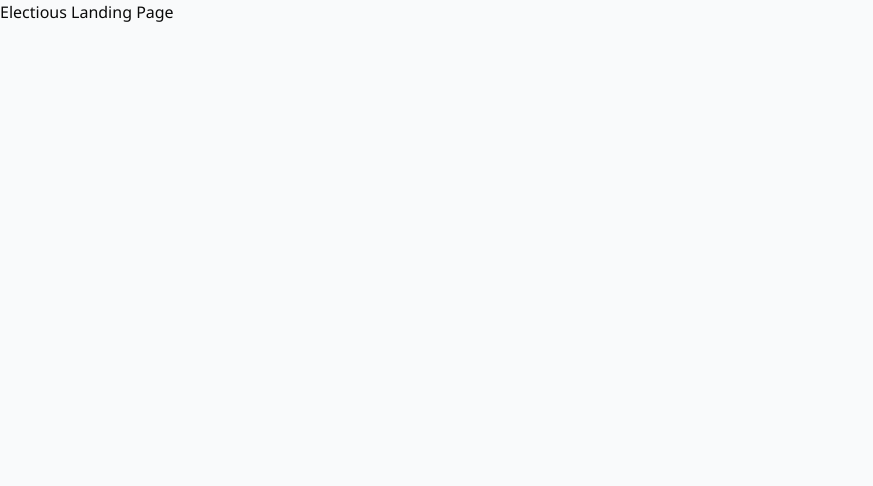
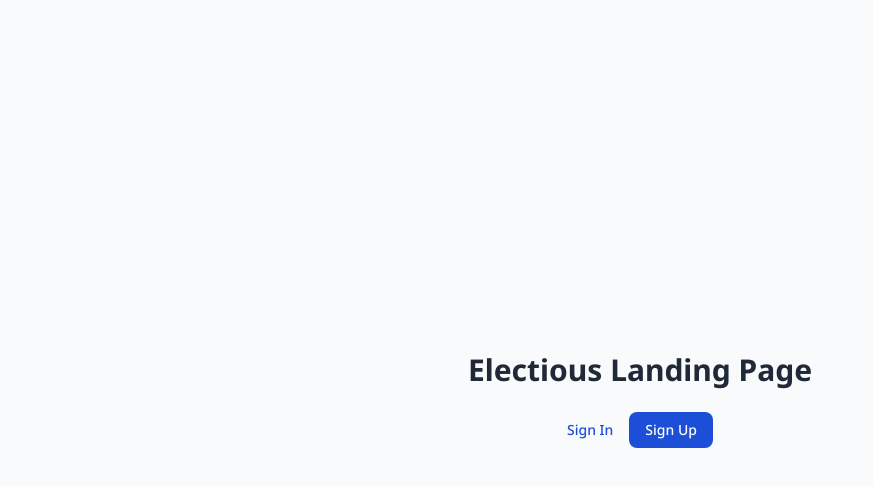
Before and after one commit to nstefan55/electius-app, a Next.js app: page /en in a window 1280 px wide. Shown: the top 486 px of the page, without its empty margins (0-873 px from the left). Built offline with nearby package versions, Linux system fonts and the light colour scheme; no server answers.

Commit message:
feat: enhance marketing landing page with authentication links and layout

```diff
--- a/src/app/[locale]/(marketing)/page.tsx
+++ b/src/app/[locale]/(marketing)/page.tsx
@@ -1,3 +1,29 @@
+// Marketing landing stub (apex host). Phase 2 wires only the two auth CTAs; the full
+// landing design/content is Phase 4 (routing-structure-phase-4-spec.md), which also
+// moves these links to the shared src/lib/urls.ts helper (signInUrl/signUpUrl).
+//
+// Cross-host links (apex → dashboard host): plain <a> with the absolute NEXT_PUBLIC_APP_URL,
+// never the locale-aware <Link>, and never a hardcoded host (domain-architecture-spec §5, decision C).
+const APP_URL = process.env.NEXT_PUBLIC_APP_URL ?? "";
+
 export default function Home() {
-  return <h1>Electious Landing Page</h1>;
+  return (
+    <main className="flex min-h-screen flex-col items-center justify-center gap-6 p-8 text-center">
+      <h1 className="text-3xl font-bold text-neutral-800">Electious Landing Page</h1>
+      <div className="flex items-center gap-4">
+        <a
+          href={`${APP_URL}/login`}
+          className="text-sm font-medium text-brand-700 hover:underline"
+        >
+          Sign In
+        </a>
+        <a
+          href={`${APP_URL}/signup`}
+          className="rounded-md bg-brand-700 px-4 py-2 text-sm font-medium text-white hover:bg-brand-600"
+        >
+          Sign Up
+        </a>
+      </div>
+    </main>
+  );
 }
```
